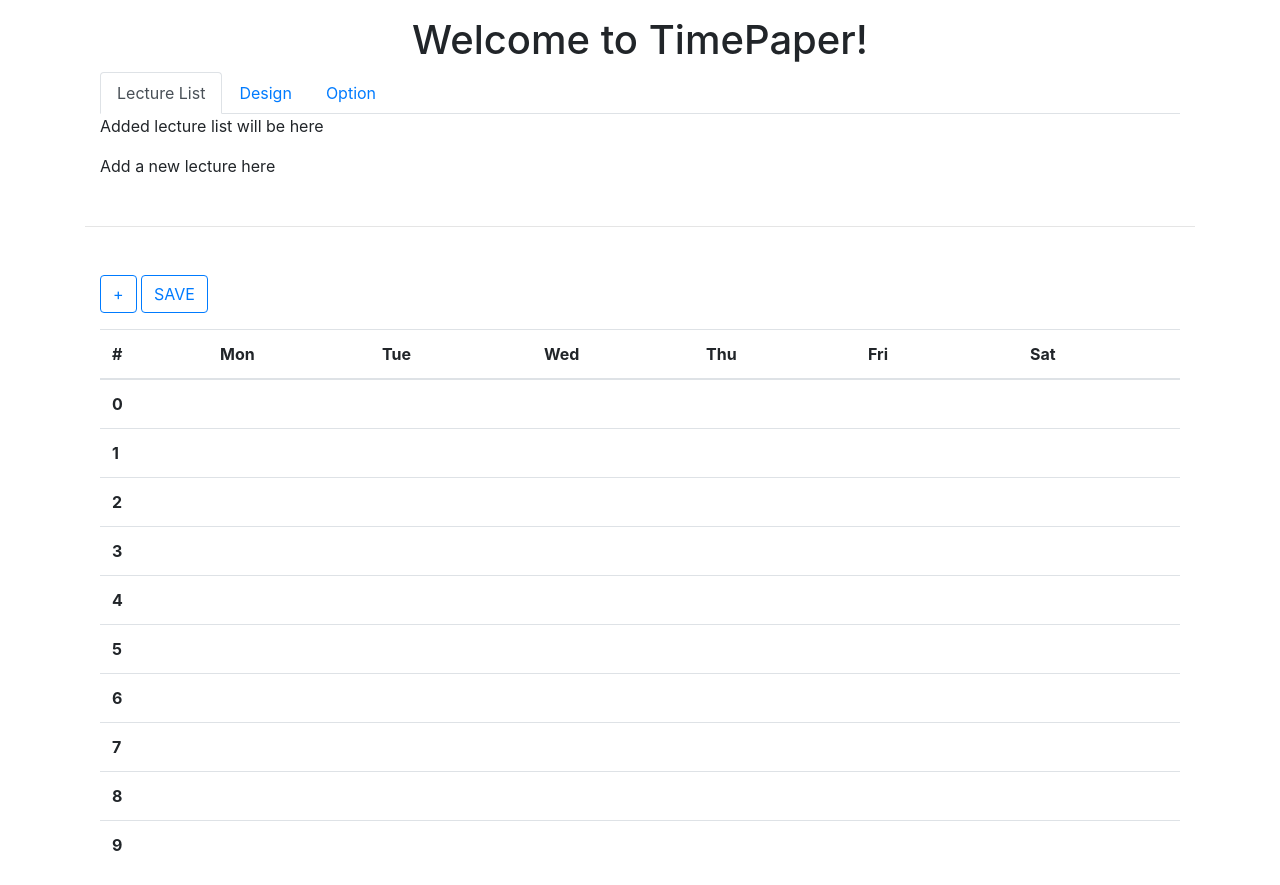
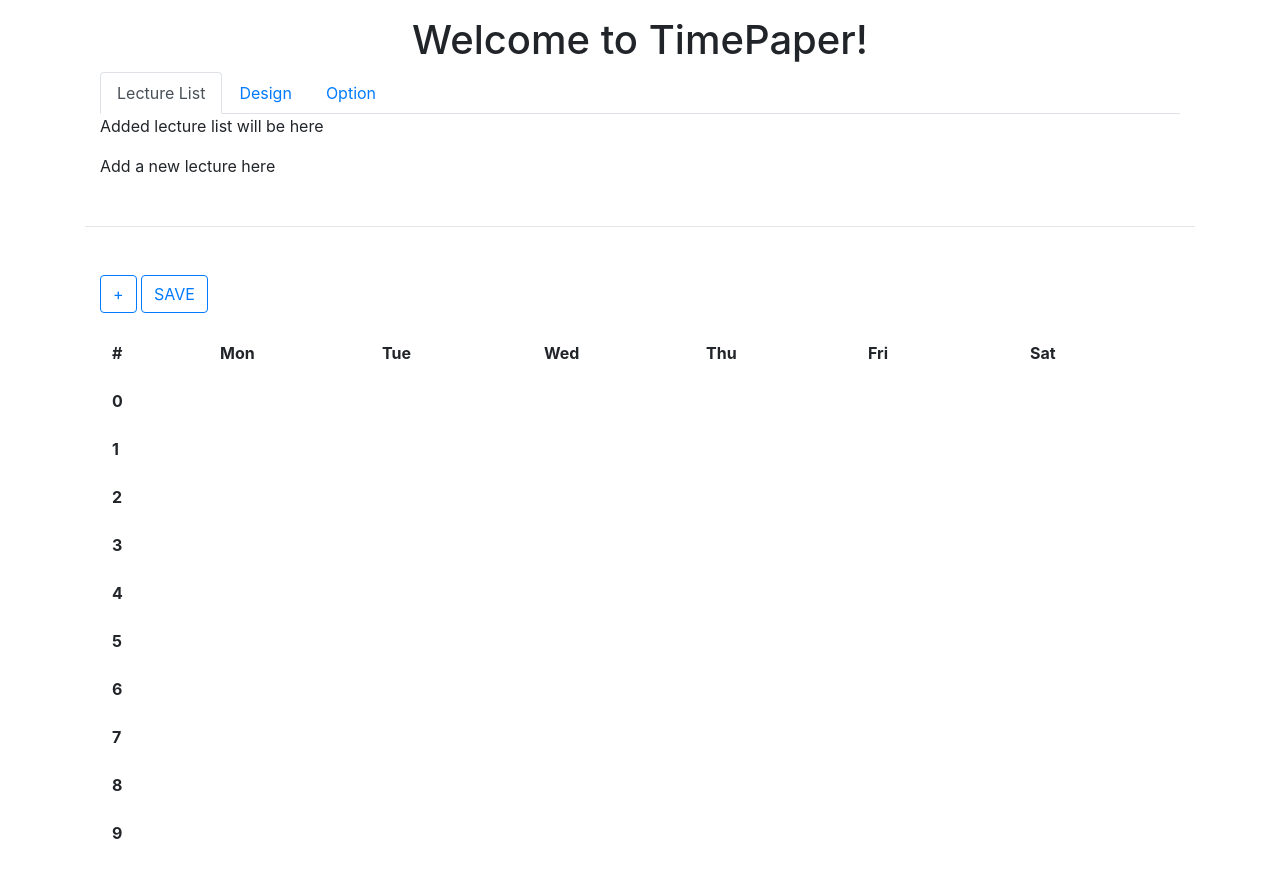
Before and after one commit to gunhoflash/TimePaper, a Node server app: page / in a window 1280 px wide. After the commit the page ends 839 px from the top, so only its background shows below. Run offline with Node 20, Linux system fonts and the light colour scheme; lists and menus that the app fills with data are empty; some libraries are stand-ins or nearby versions.

Commit message:
delete table border

```diff
--- a/public/common/js/modal.js
+++ b/public/common/js/modal.js
@@ -1,4 +1,5 @@
 $(document).ready(function(){
+
 	$(".btn.btn-primary").click(function(){
 		var string = "<div class=\"class-box\" style=\"height:";
 		var name = $("#lecture").val();
--- a/views/main.ejs
+++ b/views/main.ejs
@@ -2,6 +2,9 @@
 <html>
 	<head>
 		<title>TimePaper</title>
+		<style type="text/css">
+		.table td, .table th{border:0px !important;}
+		</style>
 
 		<meta charset="utf-8" />
 		<meta name="viewport" content="width=device-width, user-scalable=no">
```
